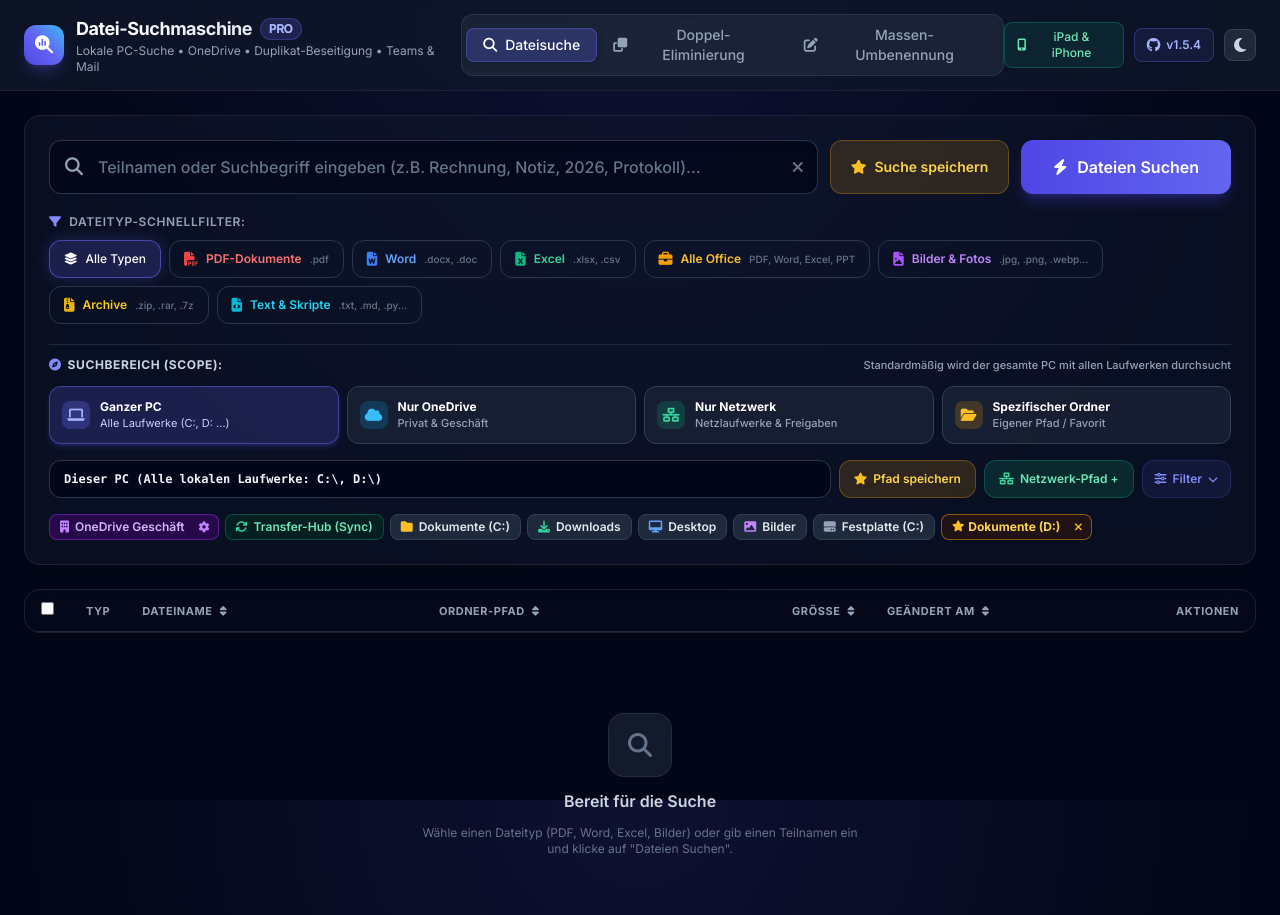
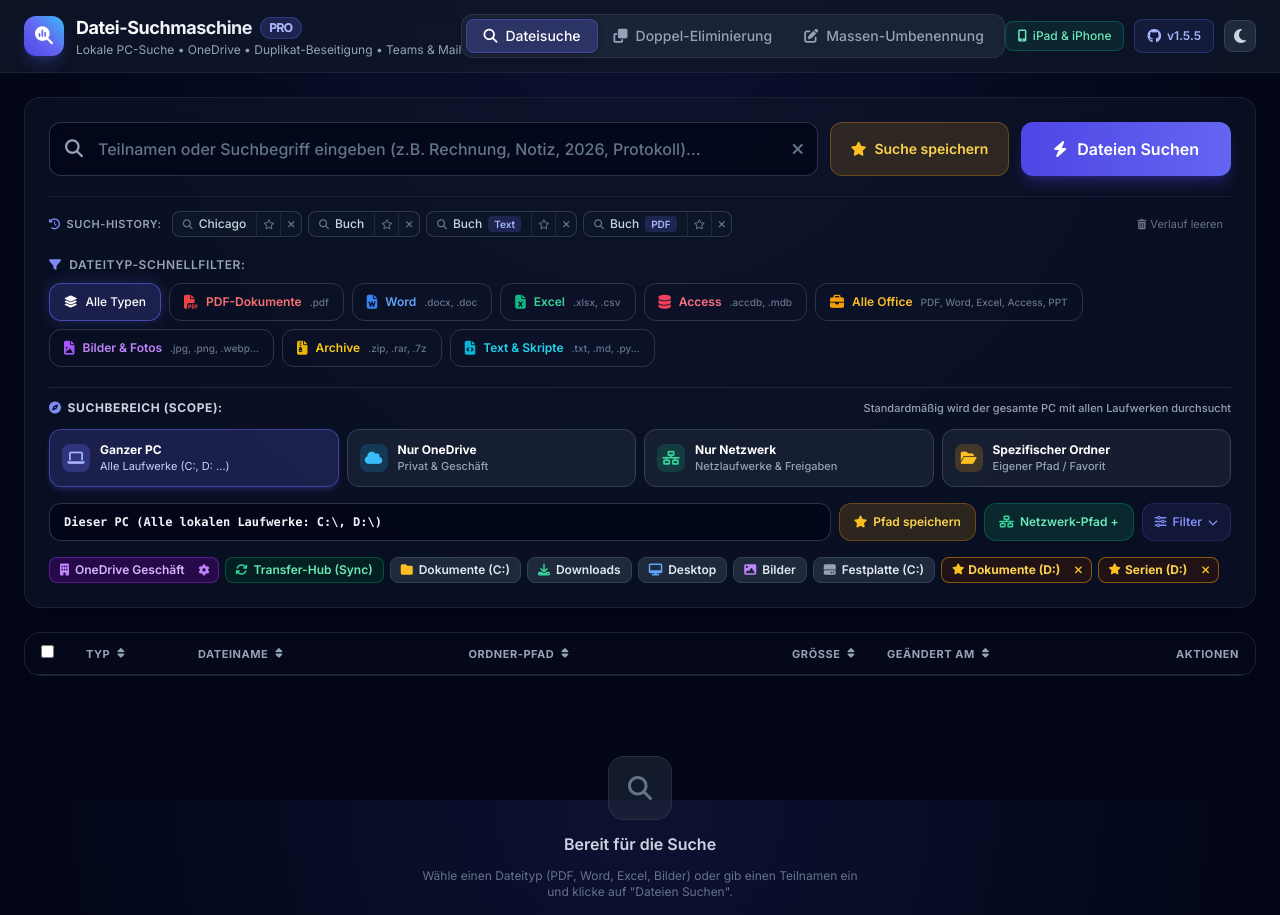
Before and after one commit to charlywyss-beep/Datei-Suchmaschine, a Flask app: page / in a window 1280 px wide. Shown: the top 915 px of the page. Run offline with Flask 3, Linux system fonts and the light colour scheme; lists and menus that the app fills with data are empty; some libraries are stand-ins or nearby versions.

Commit message:
v1.5.5: Access-Icon und Direktstart (.accdb/.mdb), Smart-Open fuer .srt und unbekannte Dateien sowie Sortierung nach Dateityp

```diff
--- a/static/js/app.js
+++ b/static/js/app.js
@@ -432,14 +432,16 @@ function applyClientCategoryFilter() {
     state.currentFiles = state.allRawFiles.filter(f => f.category === 'word' || ['DOCX', 'DOC', 'ODT', 'RTF'].includes(f.ext));
   } else if (cat === 'excel') {
     state.currentFiles = state.allRawFiles.filter(f => f.category === 'excel' || ['XLSX', 'XLS', 'CSV', 'ODS', 'XLSM'].includes(f.ext));
+  } else if (cat === 'access') {
+    state.currentFiles = state.allRawFiles.filter(f => f.category === 'access' || ['ACCDB', 'MDB', 'ACCDE', 'ACCDR'].includes(f.ext));
   } else if (cat === 'office') {
-    state.currentFiles = state.allRawFiles.filter(f => ['pdf', 'word', 'excel', 'powerpoint'].includes(f.category) || ['PDF', 'DOCX', 'DOC', 'XLSX', 'XLS', 'CSV', 'PPTX', 'PPT', 'ODT', 'ODS'].includes(f.ext));
+    state.currentFiles = state.allRawFiles.filter(f => ['pdf', 'word', 'excel', 'access', 'powerpoint'].includes(f.category) || ['PDF', 'DOCX', 'DOC', 'XLSX', 'XLS', 'CSV', 'ACCDB', 'MDB', 'ACCDE', 'ACCDR', 'PPTX', 'PPT', 'ODT', 'ODS'].includes(f.ext));
   } else if (cat === 'image') {
     state.currentFiles = state.allRawFiles.filter(f => f.category === 'image' || ['JPG', 'JPEG', 'PNG', 'WEBP', 'GIF', 'BMP', 'SVG'].includes(f.ext));
   } else if (cat === 'archive') {
     state.currentFiles = state.allRawFiles.filter(f => f.category === 'archive' || ['ZIP', 'RAR', '7Z', 'TAR', 'GZ'].includes(f.ext));
   } else if (cat === 'code') {
-    state.currentFiles = state.allRawFiles.filter(f => f.category === 'code' || ['TXT', 'MD', 'PY', 'JS', 'JSON', 'HTML', 'CSS', 'XML', 'BAT', 'PS1'].includes(f.ext));
+    state.currentFiles = state.allRawFiles.filter(f => f.category === 'code' || ['TXT', 'SRT', 'VTT', 'SUB', 'NFO', 'CFG', 'INI', 'CONF', 'LOG', 'MD', 'PY', 'JS', 'JSON', 'HTML', 'CSS', 'XML', 'BAT', 'PS1', 'SQL', 'YML', 'YAML'].includes(f.ext));
   } else {
     state.currentFiles = state.allRawFiles.filter(f => f.category === cat);
   }
@@ -624,6 +626,7 @@ function getCategoryBadgeLabel(cat) {
     pdf: 'PDF',
     word: 'Word',
     excel: 'Excel',
+    access: 'Access',
     office: 'Office',
     image: 'Bilder',
     archive: 'Archiv',
@@ -885,8 +888,11 @@ function renderResults() {
         <td class="py-2.5 px-4 text-center" onclick="event.stopPropagation()">
           <input type="checkbox" ${isSelected ? 'checked' : ''} onchange="toggleSelectFile('${escapeJs(file.path)}', this)" class="rounded border-slate-700 text-indigo-600 focus:ring-indigo-500 cursor-pointer">
         </td>
-        <td class="py-2.5 px-4 text-center">
-          ${fileIcon}
+        <td class="py-2.5 px-4 text-left whitespace-nowrap">
+          <div class="inline-flex items-center gap-1.5" title="Dateityp: ${file.ext || 'DATEI'} (${getAppLabelForExt(file.ext)})">
+            ${fileIcon}
+            <span class="text-[10px] font-mono font-bold px-1.5 py-0.5 rounded bg-slate-800/90 text-slate-300 border border-slate-700/70">${file.ext || 'DATEI'}</span>
+          </div>
         </td>
         <td class="py-2.5 px-4 font-medium text-slate-100 max-w-xs md:max-w-md truncate" onclick="openFile('${escapeJs(file.path)}')">
           <span class="hover:text-indigo-400 transition underline-offset-2 hover:underline cursor-pointer" title="In ${getAppLabelForExt(file.ext)} öffnen: ${file.name}">
@@ -972,43 +978,70 @@ function getCategoryForExt(ext) {
   const e = (ext || '').replace(/^\./, '').toUpperCase().trim();
   if (['PDF'].includes(e)) return 'pdf';
   if (['DOCX', 'DOC', 'ODT', 'RTF'].includes(e)) return 'word';
-  if (['XLSX', 'XLS', 'CSV', 'ODS', 'XLSM'].includes(e)) return 'excel';
-  if (['PPTX', 'PPT', 'ODP'].includes(e)) return 'word';
-  if (['JPG', 'JPEG', 'PNG', 'WEBP', 'GIF', 'BMP', 'SVG'].includes(e)) return 'image';
-  if (['ZIP', 'RAR', '7Z', 'TAR', 'GZ'].includes(e)) return 'archive';
-  if (['TXT', 'MD', 'PY', 'JS', 'JSON', 'HTML', 'CSS', 'XML', 'BAT', 'PS1'].includes(e)) return 'code';
+  if (['XLSX', 'XLS', 'CSV', 'ODS', 'XLSM', 'XLSB'].includes(e)) return 'excel';
+  if (['ACCDB', 'MDB', 'ACCDE', 'ACCDR'].includes(e)) return 'access';
+  if (['PPTX', 'PPT', 'ODP', 'PPSX'].includes(e)) return 'powerpoint';
+  if (['JPG', 'JPEG', 'PNG', 'WEBP', 'GIF', 'BMP', 'SVG', 'ICO', 'HEIC', 'TIFF', 'TIF'].includes(e)) return 'image';
+  if (['MP4', 'MKV', 'AVI', 'MOV', 'WMV', 'WEBM', 'M4V'].includes(e)) return 'video';
+  if (['MP3', 'WAV', 'FLAC', 'M4A', 'AAC', 'OGG', 'WMA'].includes(e)) return 'audio';
+  if (['ZIP', 'RAR', '7Z', 'TAR', 'GZ', 'ISO'].includes(e)) return 'archive';
+  if (['TXT', 'SRT', 'VTT', 'SUB', 'NFO', 'CFG', 'INI', 'CONF', 'LOG', 'MD', 'PY', 'JS', 'TS', 'JSON', 'HTML', 'CSS', 'XML', 'BAT', 'PS1', 'SQL', 'YML', 'YAML', 'ENV', 'TOML'].includes(e)) return 'code';
   return 'other';
 }
 
 // App-Bezeichnung ermitteln je nach Dateiendung
 function getAppLabelForExt(ext) {
-  const e = (ext || '').toLowerCase().trim();
-  if (e === '.pdf') return 'PDF X';
-  if (['.docx', '.doc'].includes(e)) return 'Microsoft Word';
-  if (['.xlsx', '.xls', '.csv'].includes(e)) return 'Microsoft Excel';
-  if (['.pptx', '.ppt'].includes(e)) return 'PowerPoint';
-  if (['.txt', '.log', '.json', '.xml', '.md'].includes(e)) return 'Editor';
+  const e = (ext || '').replace(/^\./, '').toLowerCase().trim();
+  if (e === 'pdf') return 'PDF X';
+  if (['accdb', 'mdb', 'accde', 'accdr'].includes(e)) return 'Microsoft Access';
+  if (['docx', 'doc', 'rtf', 'odt'].includes(e)) return 'Microsoft Word';
+  if (['xlsx', 'xls', 'csv', 'ods', 'xlsm', 'xlsb'].includes(e)) return 'Microsoft Excel';
+  if (['pptx', 'ppt', 'ppsx', 'odp'].includes(e)) return 'PowerPoint';
+  if (['srt', 'vtt', 'sub'].includes(e)) return 'Windows-Editor (Untertitel)';
+  if (['txt', 'log', 'json', 'xml', 'md', 'ini', 'cfg', 'conf', 'nfo', 'yml', 'yaml', 'sql', 'bat', 'ps1', 'py', 'js', 'ts', 'html', 'css', 'env', 'toml'].includes(e)) return 'Windows-Editor';
+  if (!e || e === 'datei') return 'Editor / Öffnen mit…';
   return 'Standard-App';
 }
 
-// Icon Helfer je nach Kategorie
+// Icon Helfer je nach Kategorie & Dateiendung
 function getCategoryIconHtml(category, ext, large = false) {
   const sizeClass = large ? 'text-3xl' : 'text-base';
+  const e = (ext || '').replace(/^\./, '').toUpperCase().trim();
+
+  if (category === 'access' || ['ACCDB', 'MDB', 'ACCDE', 'ACCDR'].includes(e)) {
+    return `<i class="fa-solid fa-database text-rose-500 ${sizeClass}" title="Microsoft Access Datenbank (.${e.toLowerCase()})"></i>`;
+  }
+  if (['SRT', 'VTT', 'SUB'].includes(e)) {
+    return `<i class="fa-solid fa-closed-captioning text-amber-400 ${sizeClass}" title="Untertitel-Textdatei (.${e.toLowerCase()})"></i>`;
+  }
+  if (category === 'powerpoint' || ['PPTX', 'PPT', 'PPSX', 'ODP'].includes(e)) {
+    return `<i class="fa-solid fa-file-powerpoint text-orange-500 ${sizeClass}" title="PowerPoint (.${e.toLowerCase()})"></i>`;
+  }
+  if (category === 'video' || ['MP4', 'MKV', 'AVI', 'MOV', 'WMV', 'WEBM'].includes(e)) {
+    return `<i class="fa-solid fa-file-video text-pink-400 ${sizeClass}" title="Video (.${e.toLowerCase()})"></i>`;
+  }
+  if (category === 'audio' || ['MP3', 'WAV', 'FLAC', 'M4A', 'AAC', 'OGG'].includes(e)) {
+    return `<i class="fa-solid fa-file-audio text-teal-400 ${sizeClass}" title="Audio (.${e.toLowerCase()})"></i>`;
+  }
+
   switch (category) {
     case 'pdf':
-      return `<i class="fa-solid fa-file-pdf text-red-500 ${sizeClass}" title="PDF"></i>`;
+      return `<i class="fa-solid fa-file-pdf text-red-500 ${sizeClass}" title="PDF-Dokument"></i>`;
     case 'word':
-      return `<i class="fa-solid fa-file-word text-blue-500 ${sizeClass}" title="Word"></i>`;
+      return `<i class="fa-solid fa-file-word text-blue-500 ${sizeClass}" title="Microsoft Word"></i>`;
     case 'excel':
-      return `<i class="fa-solid fa-file-excel text-emerald-500 ${sizeClass}" title="Excel"></i>`;
+      return `<i class="fa-solid fa-file-excel text-emerald-500 ${sizeClass}" title="Microsoft Excel"></i>`;
     case 'image':
-      return `<i class="fa-solid fa-file-image text-purple-400 ${sizeClass}" title="Bild"></i>`;
+      return `<i class="fa-solid fa-file-image text-purple-400 ${sizeClass}" title="Bild (${e})"></i>`;
     case 'archive':
-      return `<i class="fa-solid fa-file-zipper text-yellow-500 ${sizeClass}" title="Archiv"></i>`;
+      return `<i class="fa-solid fa-file-zipper text-yellow-500 ${sizeClass}" title="Archiv (${e})"></i>`;
     case 'code':
-      return `<i class="fa-solid fa-file-code text-cyan-400 ${sizeClass}" title="Code / Text"></i>`;
+      return `<i class="fa-solid fa-file-lines text-cyan-400 ${sizeClass}" title="Text / Skript (${e})"></i>`;
     default:
-      return `<i class="fa-solid fa-file text-slate-400 ${sizeClass}" title="${ext}"></i>`;
+      if (!e || e === 'DATEI') {
+        return `<i class="fa-solid fa-file-circle-question text-slate-400 ${sizeClass}" title="Datei ohne Endung (wird bei Text im Editor geöffnet)"></i>`;
+      }
+      return `<i class="fa-solid fa-file text-slate-400 ${sizeClass}" title="Dateityp: .${e.toLowerCase()}"></i>`;
   }
 }
 
@@ -1057,10 +1090,31 @@ function sortResults(column) {
   }
   applySorting();
   renderResults();
+
+  const colNames = {
+    ext: 'Dateityp',
+    name: 'Dateiname',
+    folder: 'Ordner-Pfad',
+    size: 'Größe',
+    modified: 'Änderungsdatum'
+  };
+  const dirLabel = state.sortAsc ? 'aufsteigend ▲' : 'absteigend ▼';
+  showToast(`Sortiert nach ${colNames[column] || column} (${dirLabel})`, 'info');
 }
 
 function applySorting() {
   state.currentFiles.sort((a, b) => {
+    if (state.sortCol === 'ext') {
+      const extA = ((a.ext && a.ext !== 'DATEI') ? a.ext : 'ZZZ_DATEI').toLowerCase();
+      const extB = ((b.ext && b.ext !== 'DATEI') ? b.ext : 'ZZZ_DATEI').toLowerCase();
+      if (extA < extB) return state.sortAsc ? -1 : 1;
+      if (extA > extB) return state.sortAsc ? 1 : -1;
+      // Sekundäre Sortierung nach Dateiname innerhalb desselben Dateityps
+      const nameA = (a.name || '').toLowerCase();
+      const nameB = (b.name || '').toLowerCase();
+      return nameA.localeCompare(nameB, 'de');
+    }
+
     let valA = a[state.sortCol];
     let valB = b[state.sortCol];
     if (typeof valA === 'string') valA = valA.toLowerCase();
--- a/templates/index.html
+++ b/templates/index.html
@@ -88,7 +88,7 @@
       <!-- GitHub Update Button (Wie in Portfolio-Manager) -->
       <button onclick="openGitUpdateModal()" class="px-3 py-1.5 rounded-lg bg-indigo-500/10 hover:bg-indigo-500/20 border border-indigo-500/30 text-indigo-300 text-xs font-semibold transition flex items-center gap-1.5 shadow-sm" title="Über GitHub aktualisieren">
         <i class="fa-brands fa-github text-sm"></i>
-        <span id="header-version-tag">{{ version or 'v1.5.4' }}</span>
+        <span id="header-version-tag">{{ version or 'v1.5.5' }}</span>
       </button>
 
       <!-- Theme Switcher -->
@@ -211,10 +211,15 @@
               <span class="font-semibold">Excel</span>
               <span class="text-[10px] text-slate-500">.xlsx, .csv</span>
             </button>
+            <button type="button" onclick="setCategoryFilter('access', this)" class="cat-pill flex items-center gap-2 px-3.5 py-2 rounded-xl text-xs font-medium border transition text-rose-400 hover:bg-rose-500/10 border-slate-700/80">
+              <i class="fa-solid fa-database text-rose-500 text-sm"></i>
+              <span class="font-semibold">Access</span>
+              <span class="text-[10px] text-slate-500">.accdb, .mdb</span>
+            </button>
             <button type="button" onclick="setCategoryFilter('office', this)" class="cat-pill flex items-center gap-2 px-3.5 py-2 rounded-xl text-xs font-medium border transition text-amber-400 hover:bg-amber-500/10 border-slate-700/80">
               <i class="fa-solid fa-briefcase text-amber-500 text-sm"></i>
               <span class="font-semibold">Alle Office</span>
-              <span class="text-[10px] text-slate-500">PDF, Word, Excel, PPT</span>
+              <span class="text-[10px] text-slate-500">PDF, Word, Excel, Access, PPT</span>
             </button>
             <button type="button" onclick="setCategoryFilter('image', this)" class="cat-pill flex items-center gap-2 px-3.5 py-2 rounded-xl text-xs font-medium border transition text-purple-400 hover:bg-purple-500/10 border-slate-700/80">
               <i class="fa-solid fa-file-image text-purple-500 text-sm"></i>
@@ -431,7 +436,9 @@
                   <th class="py-3 px-4 w-10 text-center">
                     <input type="checkbox" id="select-all-checkbox" onchange="toggleSelectAll(this)" class="rounded border-slate-700 text-indigo-600 focus:ring-indigo-500 cursor-pointer" title="Alle auswählen / abwählen">
                   </th>
-                  <th class="py-3 px-4 w-12 text-center">Typ</th>
+                  <th class="py-3 px-4 w-28 text-left cursor-pointer hover:text-slate-200 transition" onclick="sortResults('ext')" title="Nach Dateityp sortieren">
+                    Typ <i class="fa-solid fa-sort ml-1"></i>
+                  </th>
                   <th class="py-3 px-4 cursor-pointer hover:text-slate-200 transition" onclick="sortResults('name')">
                     Dateiname <i class="fa-solid fa-sort ml-1"></i>
                   </th>
@@ -940,7 +947,7 @@
           <div>
             <h3 class="text-base font-bold text-white flex items-center gap-2">
               GitHub Versions-Aktualisierung
-              <span id="git-modal-version" class="text-xs px-2 py-0.5 rounded-full bg-indigo-500/20 text-indigo-300 font-bold border border-indigo-500/30">{{ version or 'v1.5.4' }}</span>
+              <span id="git-modal-version" class="text-xs px-2 py-0.5 rounded-full bg-indigo-500/20 text-indigo-300 font-bold border border-indigo-500/30">{{ version or 'v1.5.5' }}</span>
             </h3>
             <p class="text-xs text-slate-400">Automatische Aktualisierung &bull; Wie im Portfolio-Manager</p>
           </div>
@@ -1120,6 +1127,6 @@
   <div id="toast-container" class="fixed bottom-6 right-6 z-50 flex flex-col space-y-2 pointer-events-none"></div>
 
   <!-- Scripts -->
-  <script src="/static/js/app.js?v={{ version or 'v1.5.4' }}"></script>
+  <script src="/static/js/app.js?v={{ version or 'v1.5.5' }}"></script>
 </body>
 </html>
```
Also changed, not shown: config.json (+34 -1 lines), file_service.py (+103 -12 lines), 2 other files.
